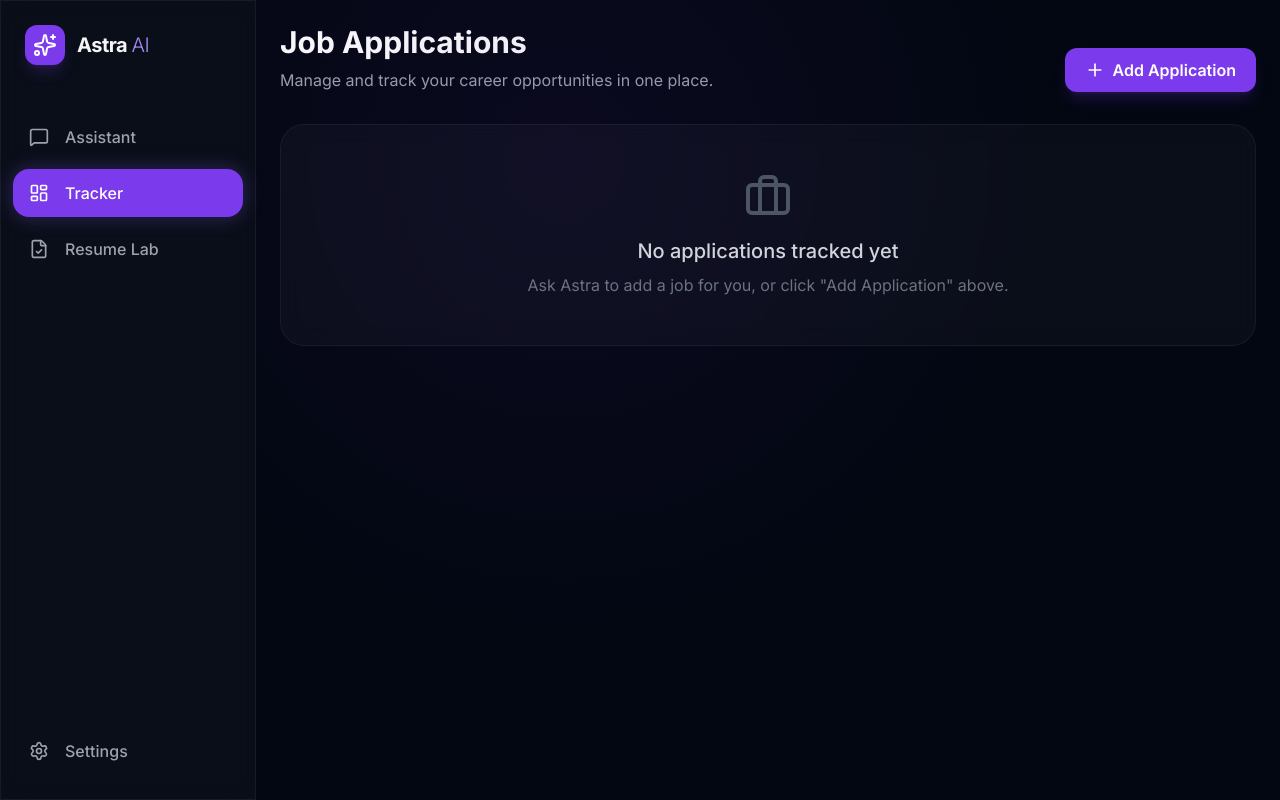
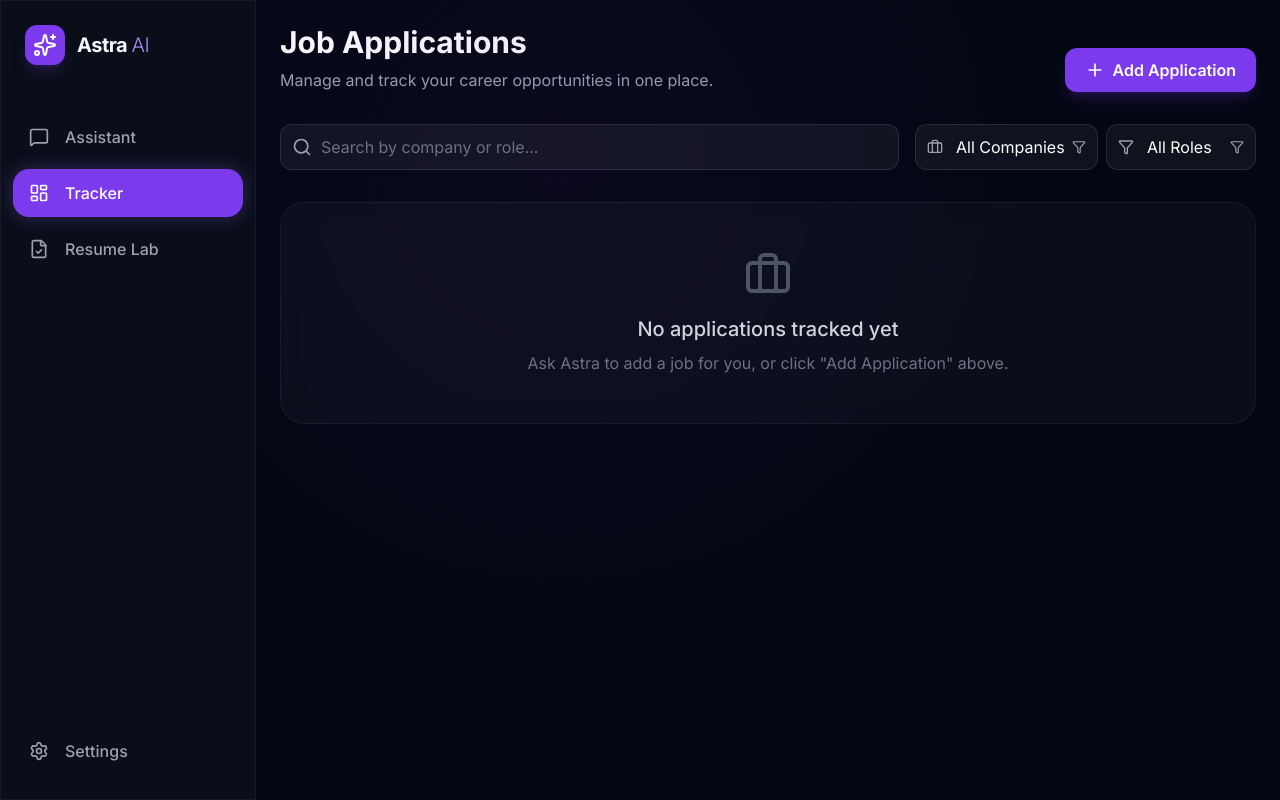
Before and after one commit to Binwin6724/astra-ai, a React (Vite) app: page / in a window 1280 px wide. Both pictures are taken after a click on the button "Tracker". Built offline with nearby package versions, Linux system fonts and the light colour scheme.

Commit message:
feat: Add search, company/role filters, and a clear rejected applications button to the job dashboard.

```diff
--- a/src/components/JobDashboard.js
+++ b/src/components/JobDashboard.js
@@ -1,5 +1,5 @@
 import { useState } from 'react';
-import { Briefcase, Plus, RefreshCcw, Loader2 } from 'lucide-react';
+import { Briefcase, Plus, RefreshCcw, Loader2, Search, Filter, Trash2, X } from 'lucide-react';
 import JobCard from './JobCard';
 import JobModal from './JobModal';
 
@@ -22,8 +22,29 @@ function JobDashboard({
   isSyncing,
   timezone
 }) {
+  /* ... existing imports */
+
   const [isModalOpen, setIsModalOpen] = useState(false);
   const [editingJob, setEditingJob] = useState(null);
+
+  // Search and Filter State
+  const [searchTerm, setSearchTerm] = useState('');
+  const [selectedCompany, setSelectedCompany] = useState('All');
+  const [selectedRole, setSelectedRole] = useState('All');
+
+  // Derived filters
+  const companies = ['All', ...new Set(applications.map(job => job.company).filter(Boolean))].sort();
+  const roles = ['All', ...new Set(applications.map(job => job.role).filter(Boolean))].sort();
+
+  const filteredApplications = applications.filter(job => {
+    const matchesSearch =
+      (job.company?.toLowerCase() || '').includes(searchTerm.toLowerCase()) ||
+      (job.role?.toLowerCase() || '').includes(searchTerm.toLowerCase());
+    const matchesCompany = selectedCompany === 'All' || job.company === selectedCompany;
+    const matchesRole = selectedRole === 'All' || job.role === selectedRole;
+
+    return matchesSearch && matchesCompany && matchesRole;
+  });
 
   const handleOpenAddModal = () => {
     setEditingJob(null);
@@ -38,6 +59,13 @@ function JobDashboard({
   const handleCloseModal = () => {
     setIsModalOpen(false);
     setEditingJob(null);
+  };
+
+  const handleRemoveRejected = () => {
+    if (window.confirm('Are you sure you want to remove all rejected applications?')) {
+      const rejectedJobs = applications.filter(job => job.status === 'Rejected');
+      rejectedJobs.forEach(job => onDelete(job.id));
+    }
   };
 
   return (
@@ -77,6 +105,86 @@ function JobDashboard({
           </div>
         </header>
 
+        {/* Search and Filters */}
+        <div className="mb-8 space-y-4">
+          <div className="flex flex-col md:flex-row gap-4">
+            <div className="flex-1 relative">
+              <Search className="absolute left-3 top-1/2 -translate-y-1/2 text-gray-400" size={20} />
+              <input
+                type="text"
+                placeholder="Search by company or role..."
+                value={searchTerm}
+                onChange={(e) => setSearchTerm(e.target.value)}
+                className="w-full bg-white/5 border border-white/10 rounded-xl py-2.5 pl-10 pr-4 text-white placeholder:text-gray-500 focus:outline-none focus:border-violet-500/50 transition-colors"
+              />
+              {searchTerm && (
+                <button
+                  onClick={() => setSearchTerm('')}
+                  className="absolute right-3 top-1/2 -translate-y-1/2 text-gray-500 hover:text-white transition-colors"
+                >
+                  <X size={16} />
+                </button>
+              )}
+            </div>
+
+            <div className="flex items-center gap-2 overflow-x-auto pb-2 md:pb-0">
+              {/* Company Filter */}
+              <div className="relative min-w-[150px]">
+                <div className="absolute left-3 top-1/2 -translate-y-1/2 pointer-events-none text-gray-400">
+                  <Briefcase size={16} />
+                </div>
+                <select
+                  value={selectedCompany}
+                  onChange={(e) => setSelectedCompany(e.target.value)}
+                  className="w-full appearance-none bg-white/5 border border-white/10 rounded-xl py-2.5 pl-10 pr-8 text-white focus:outline-none focus:border-violet-500/50 transition-colors cursor-pointer"
+                >
+                  {companies.map(company => (
+                    <option key={company} value={company} className="bg-gray-900 text-white">
+                      {company === 'All' ? 'All Companies' : company}
+                    </option>
+                  ))}
+                </select>
+                <div className="absolute right-3 top-1/2 -translate-y-1/2 pointer-events-none text-gray-400">
+                  <Filter size={14} />
+                </div>
+              </div>
+
+              {/* Role Filter */}
+              <div className="relative min-w-[150px]">
+                <div className="absolute left-3 top-1/2 -translate-y-1/2 pointer-events-none text-gray-400">
+                  <Filter size={16} />
+                </div>
+                <select
+                  value={selectedRole}
+                  onChange={(e) => setSelectedRole(e.target.value)}
+                  className="w-full appearance-none bg-white/5 border border-white/10 rounded-xl py-2.5 pl-10 pr-8 text-white focus:outline-none focus:border-violet-500/50 transition-colors cursor-pointer"
+                >
+                  {roles.map(role => (
+                    <option key={role} value={role} className="bg-gray-900 text-white">
+                      {role === 'All' ? 'All Roles' : role}
+                    </option>
+                  ))}
+                </select>
+                <div className="absolute right-3 top-1/2 -translate-y-1/2 pointer-events-none text-gray-400">
+                  <Filter size={14} />
+                </div>
+              </div>
+
+              {/* Remove Rejected Button */}
+              {applications.some(job => job.status === 'Rejected') && (
+                <button
+                  onClick={handleRemoveRejected}
+                  className="flex items-center gap-2 px-4 py-2.5 bg-red-500/10 hover:bg-red-500/20 text-red-400 rounded-xl font-medium border border-red-500/20 transition-all whitespace-nowrap ml-auto"
+                  title="Remove all rejected applications"
+                >
+                  <Trash2 size={18} />
+                  <span className="hidden md:inline">Clear Rejected</span>
+                </button>
+              )}
+            </div>
+          </div>
+        </div>
+
         {applications.length === 0 ? (
           <div className="glass rounded-3xl p-12 text-center border-dashed border-2 border-white/10">
             <Briefcase size={48} className="mx-auto text-gray-600 mb-4" />
@@ -89,9 +197,19 @@ function JobDashboard({
                 : 'Ask Astra to add a job for you, or click "Add Application" above.'}
             </p>
           </div>
+        ) : filteredApplications.length === 0 ? (
+          <div className="glass rounded-3xl p-12 text-center border-dashed border-2 border-white/10">
+            <Search size={48} className="mx-auto text-gray-600 mb-4" />
+            <h3 className="text-xl font-medium text-gray-300">
+              No matching applications found
+            </h3>
+            <p className="text-gray-500 mt-2">
+              Try adjusting your search or filters to find what you're looking for.
+            </p>
+          </div>
         ) : (
           <div className="grid grid-cols-1 md:grid-cols-2 lg:grid-cols-3 gap-6">
-            {applications.map((job) => (
+            {filteredApplications.map((job) => (
               <JobCard
                 key={job.id}
                 job={job}
```
